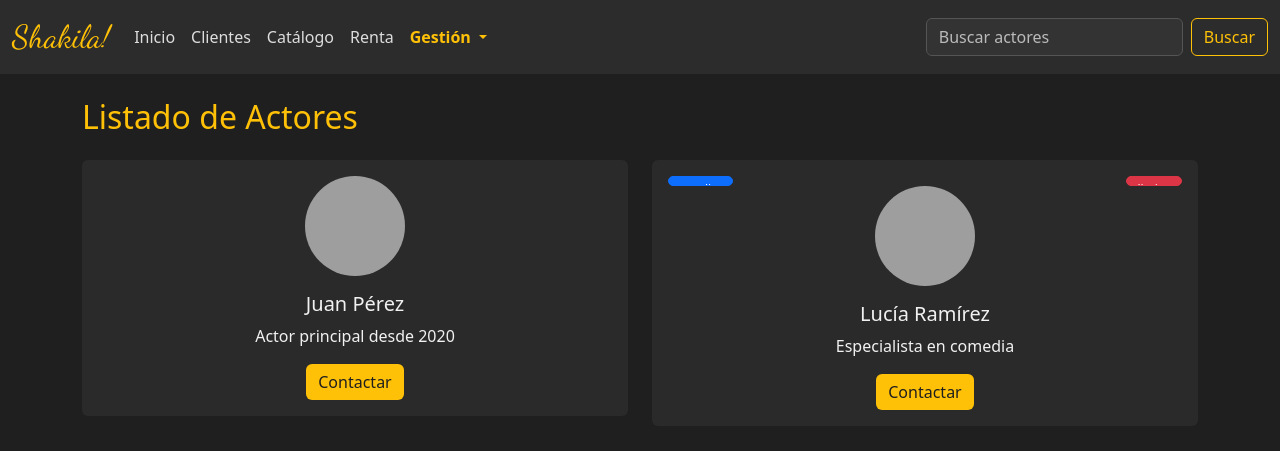
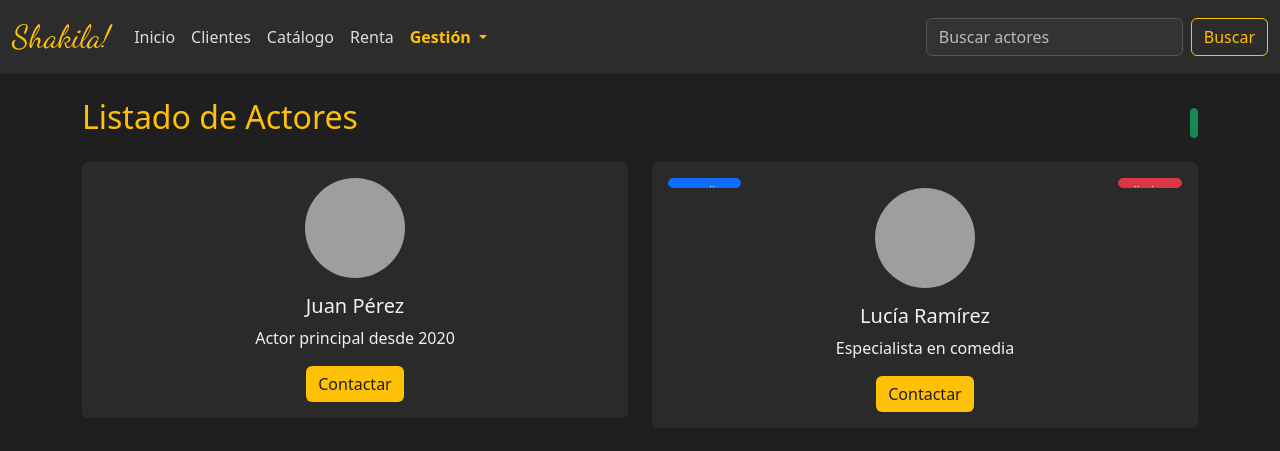
Before and after one commit to Magaztu/Proyecto-Grupal-Prog3, a PHP site: page /MVC/Pages/actor.php in a window 1280 px wide. Shown: the top 451 px of the page. Run offline with PHP 8.4, Linux system fonts and the light colour scheme; grey boxes are pictures that could not be loaded.

Commit message:
Button's designs are done

```diff
--- a/MVC/Pages/actor.php
+++ b/MVC/Pages/actor.php
@@ -53,7 +53,10 @@
   </nav>
 
   <div class="container">
-    <h2 class="mb-4">Listado de Actores</h2>
+    <div class="d-grid gap-2 d-md-flex justify-content-md-between">
+      <h2 class="mb-4">Listado de Actores</h2>
+      <button class="btn btn-success slide-btn-hor mb-4" data-bs-toggle="modal" data-bs-target="#Insertar" type="button">&nbsp;Añadir</button>
+    </div>
     <div class="row g-4" id="actoresList">
 
       <!-- Actor 1 -->
@@ -75,7 +78,7 @@
             <div class="d-grid gap-2 d-md-flex justify-content-md-between">
               <!-- Código prestado de los otros compañeros para activar un modal -->
               <button class="btn btn-primary slide-btn" data-bs-toggle="modal" data-bs-target="#Actualizar" style="--bs-btn-padding-y: .25rem; --bs-btn-padding-x: .5rem; --bs-btn-font-size: .75rem;" type="button">Actualizar</button>
-              <button class="btn btn-danger slide-btn" style="--bs-btn-padding-y: .25rem; --bs-btn-padding-x: .5rem; --bs-btn-font-size: .75rem;" type="button">Eliminar</button>
+              <button class="btn btn-danger slide-btn" style="--bs-btn-padding-y: .25rem; --bs-btn-padding-x: .5rem; --bs-btn-font-size: .75rem;" type="submit">Eliminar</button>
             </div>
             <img src="https://randomuser.me/api/portraits/women/52.jpg" alt="Actor 2" class="mb-3">
             <h5 class="card-title">Lucía Ramírez</h5>
@@ -98,7 +101,6 @@
             </div>
             <form action="" method="post">
               <div class="modal-body">
-                <p>Llena la información del Actor a continuación</p>
                 <div class="mb-3">
                   <label for="nombre_a" class="form-label">Nombre:</label>
                   <input type="text" style="background-color:#FFFFFF; color:black" class="form-control" id="nombre_a" name="nombre_a">
@@ -109,7 +111,33 @@
                 </div>
               </div>
               <div class="modal-footer">
-                <button type="button" class="btn btn-primary">Actualizar</button>
+                <button type="submit" class="btn btn-primary">Actualizar</button>
+              </div>
+            </form>
+          </div>
+        </div>
+      </div>
+
+      <div class="modal fade" id="Insertar" tabindex="-1">
+        <div class="modal-dialog modal-dialog-centered">
+          <div class="modal-content">
+            <div class="modal-header">
+              <h5 class="modal-title">Añadir Actor</h5>
+              <button type="button" class="btn-close" data-bs-dismiss="modal" aria-label="Close"></button>
+            </div>
+            <form action="" method="post">
+              <div class="modal-body">
+                <div class="mb-3">
+                  <label for="nombre_a" class="form-label">Nombre:</label>
+                  <input type="text" style="background-color:#FFFFFF; color:black" class="form-control" id="nombre_a" name="nombre_a">
+                </div>
+                <div class="mb-3">
+                  <label for="apellido_a" class="form-label">Apellido:</label>
+                  <input type="text" style="background-color:#FFFFFF; color:black" class="form-control" id="apellido_a" name="apellido_a">
+                </div>
+              </div>
+              <div class="modal-footer">
+                <button type="submit" class="btn btn-success">Insertar</button>
               </div>
             </form>
           </div>
--- a/recursos-e-imágenes/tema-oscuro.css
+++ b/recursos-e-imágenes/tema-oscuro.css
@@ -103,10 +103,25 @@ h2 {
   overflow: hidden;
   white-space: nowrap;
   transition: height 0.3s ease;
-  padding: 0.25rem;
+  padding: 0.25rem 0.5rem;
 }
 
 .slide-btn:hover {
   height: 30px;
   padding: 0.25rem 0.5rem;
 }
+
+.slide-btn-hor {
+  font-size: small;
+  margin-top: 10px;
+  width: 8px;
+  overflow: hidden;
+  white-space: nowrap;
+  transition: width 0.3s ease;
+  padding: 4px 3px;
+}
+
+.slide-btn-hor:hover {
+  width: 100px;
+  padding: 4px 4px 4px 3px;
+}
```
